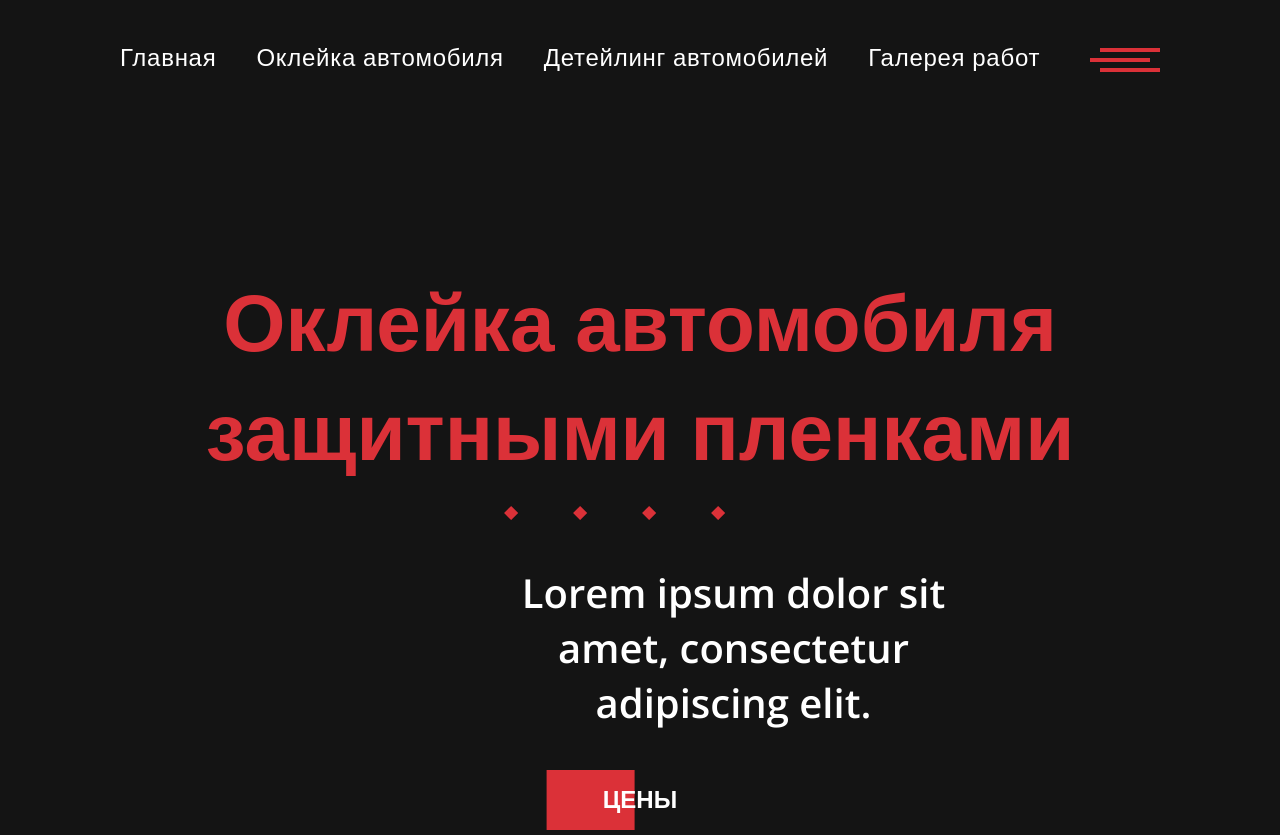
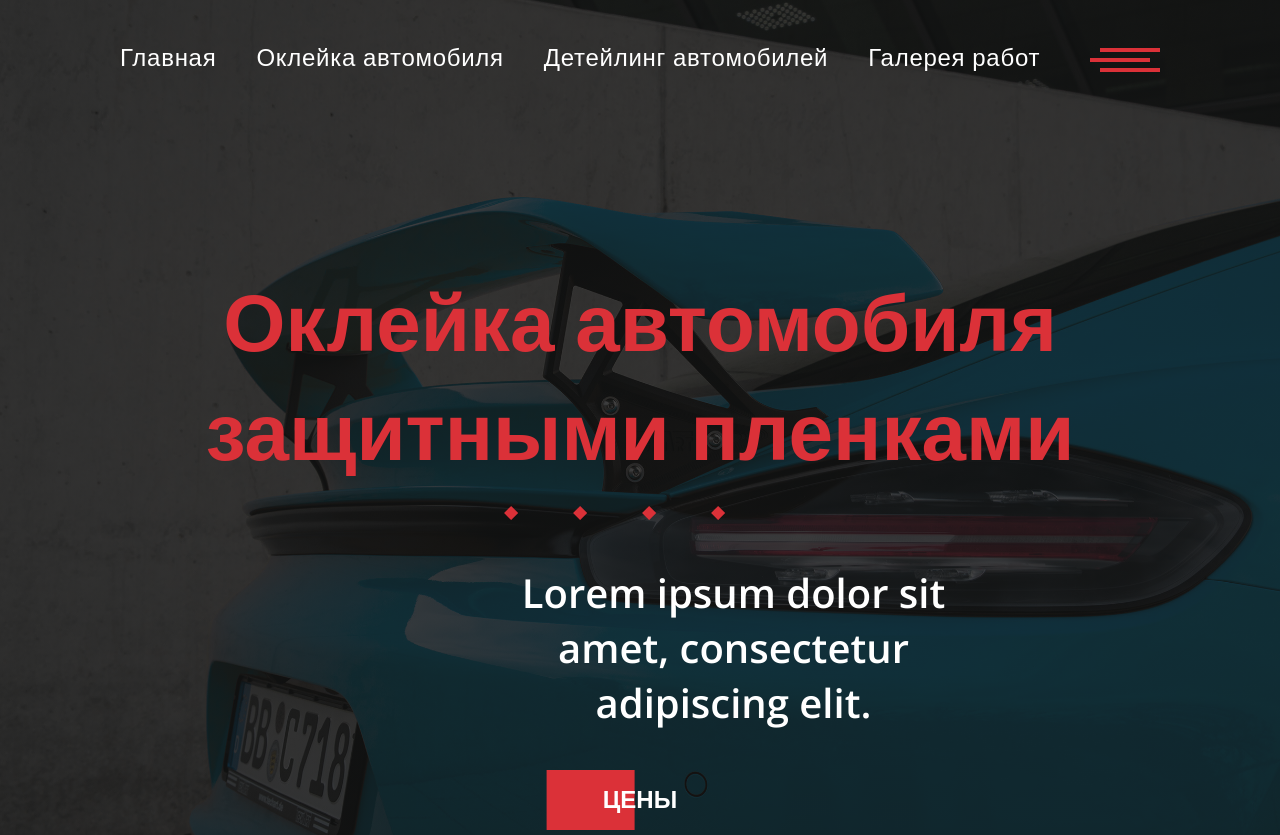
Before and after one commit to AlexIaInder/Cars-site, a plain HTML site: page car-wraps.html in a window 1280 px wide. Shown: the top 835 px of the page. Drawn offline with nearby package versions, Linux system fonts and the light colour scheme; the site is published under a folder, as on GitHub Pages, so addresses that start at the root find nothing.

Commit message:
Update car-wrap.css

```diff
--- a/car-wrap.css
+++ b/car-wrap.css
@@ -3,7 +3,7 @@ html {
 }
 header {
     background: linear-gradient(180deg, rgba(20, 20, 20, 0.8) 78.8%, #141414 100%),
-    url(/image/car-wraps.jpg);
+    url(./image/car-wraps.jpg);
     background-size: cover;
     height: 1050px;
     margin-bottom: 180px;
```
